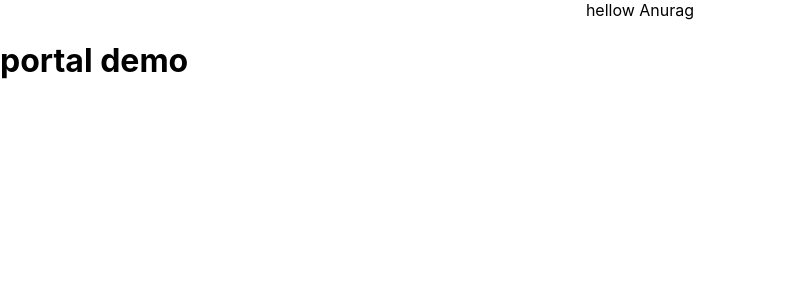
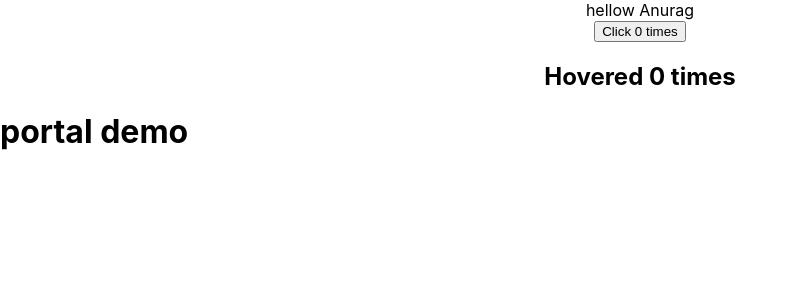
Before and after one commit to ANURAG-prakash/FrontEndTopics, a React (Create React App) app: page / in a window 1280 px wide. Shown: the top 300 px of the page, without its empty margins (0-796 px from the left). Built offline with nearby package versions, Linux system fonts and the light colour scheme.

Commit message:
HighOrder Component is done

```diff
--- a/src/App.js
+++ b/src/App.js
@@ -3,6 +3,8 @@
 import ComponentsC from './components/ComponentsC'
 import { UserProvider } from './components/userContext';
 import PortalDemo from './components/PortalDemo'
+import ClickCounter from './components/ClickCounter'
+ import HoverCounter from './components/HoverCounter'
 
 function App() {
   return (
@@ -11,6 +13,8 @@
       <ComponentsC />
       </UserProvider>
        <PortalDemo/>
+         <ClickCounter/>
+     <HoverCounter/>
 
     </div>
   );
--- /dev/null
+++ b/src/components/ClickCounter.js
@@ -0,0 +1,17 @@
+import React, { Component } from 'react'
+import UpdatedComponents from './withCounter'
+
+class ClickCounter extends Component {
+
+
+    render() {
+        const {count , incrementCount } =this.props
+        return (
+            <div>
+                <button onClick={incrementCount}> Click {count} times</button>
+            </div>
+        )
+    }
+}
+
+export default UpdatedComponents(ClickCounter)
--- /dev/null
+++ b/src/components/HoverCounter.js
@@ -0,0 +1,16 @@
+import React, { Component } from 'react'
+import UpdatedComponents from './withCounter'
+
+class HoverCounter extends Component {
+
+    render() {
+        const {count , incrementCount } =this.props
+        return (
+            <div>
+                <h2 onMouseOver={incrementCount}>Hovered {count} times</h2>
+            </div>
+        )
+    }
+}
+
+export default UpdatedComponents(HoverCounter)
--- /dev/null
+++ b/src/components/withCounter.js
@@ -0,0 +1,24 @@
+import React from  'react'
+
+const UpdatedComponents = OriginalComponents => {
+    class NewComponent extends React.Component {
+        constructor(props) {
+            super(props)
+
+            this.state = {
+                 count: 0
+            }
+        }
+        incrementCount = () => {
+            this.setState(prevState => {
+                return { count : prevState.count + 1 }
+            })
+        }
+        render() {
+            return <OriginalComponents count = {this.state.count} incrementCount={this.incrementCount} />
+
+        }
+    }
+    return NewComponent
+}
+export default UpdatedComponents
```
